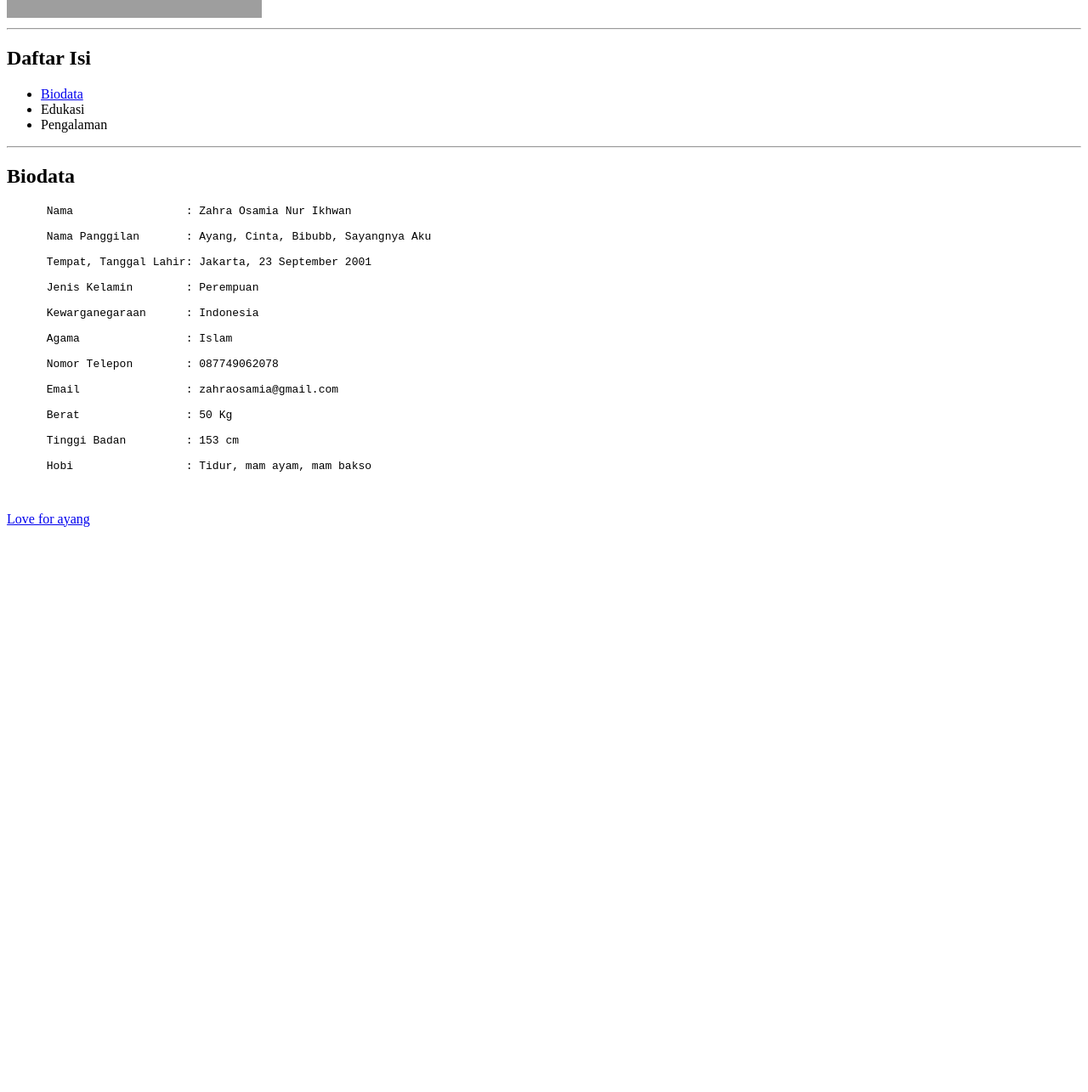
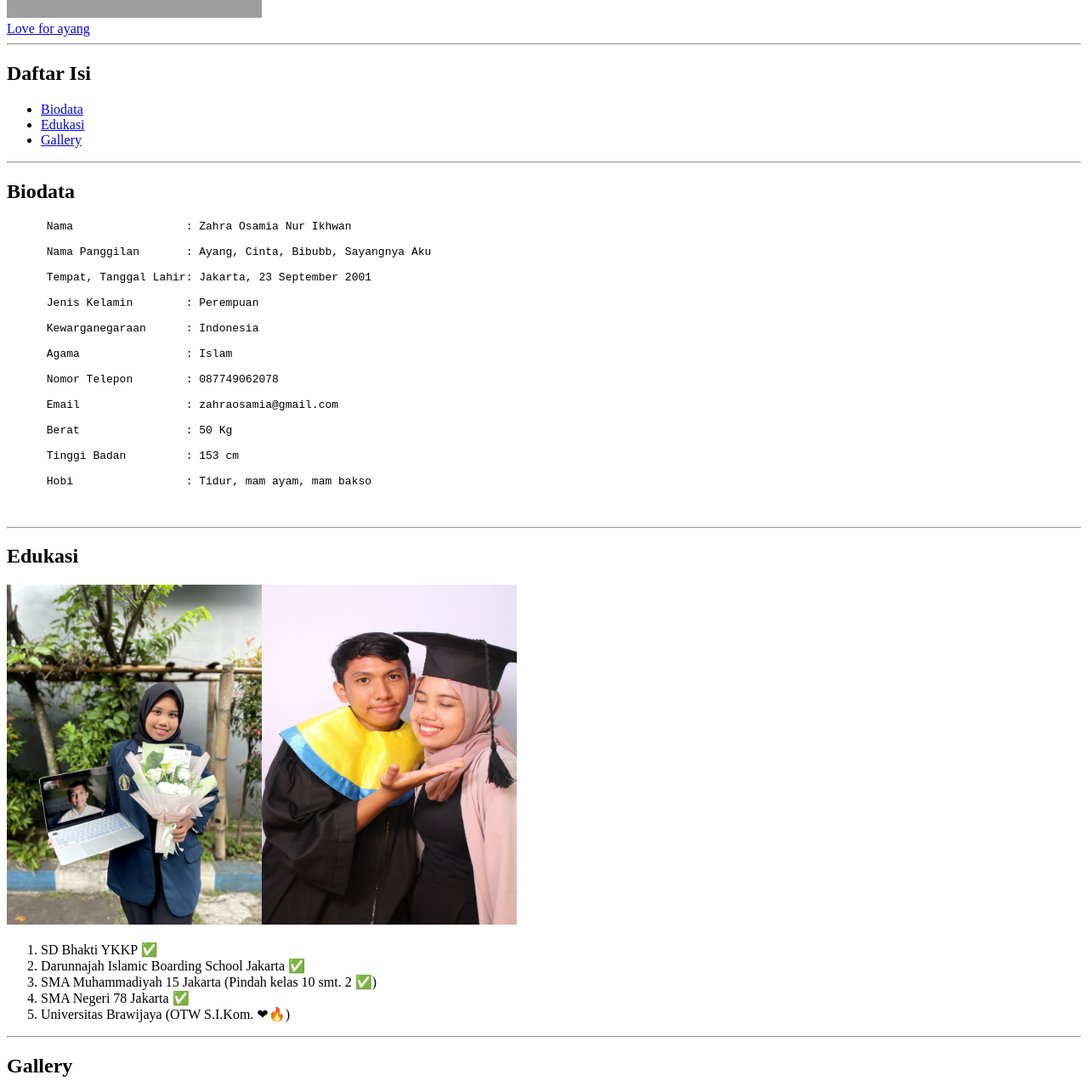
Before and after one commit to mrafizaidanm/mrafizaidanm.github.io, a plain HTML site: page index.html in a window 1280 px wide. Shown: the part 460-1745 px from the top of the page at 85% size. Before the commit the page ends 1088 px from the top, so only its background shows below. Drawn offline with Linux system fonts and the light colour scheme; grey boxes are pictures that could not be loaded.

Commit message:
Update index.html

```diff
--- a/index.html
+++ b/index.html
@@ -6,13 +6,14 @@
 
   <body>
     <h1>My Love, Zahra Osamia &#129419;</h1>
-    <img src="IMG_3935.jpg" alt="Portrait Ayangku" style="width:300px;height:400px">
+    <img src="IMG_3935.jpg" alt="Portrait Ayangku" style="width:300px;height:400px"><br>
+    <a href="index3.html">Love for ayang</a>
     <hr>
     <h2 id="daftarisi">Daftar Isi</h2>
     <ul>
       <li><a href="#biodata">Biodata</a></li>
-      <li><a>Edukasi</a></li>
-      <li><a>Pengalaman</a></li>
+      <li><a href="#edukasi">Edukasi</a></li>
+      <li><a href="#gallery">Gallery</a></li>
     </ul>
     <hr>
     <h2 id="biodata">Biodata</h2>
@@ -31,6 +32,19 @@
       Hobi                 : Tidur, mam ayam, mam bakso<br>
       </pre>
     </p>
-    <a href="index3.html">Love for ayang</a>
+    <hr>
+    <h2 id="edukasi">Edukasi</h2>
+    <img src="foto ayang sempro.jpg" alt="Istriku Sempro" style="width:300px;height:400px"><img src="WhatsApp Image 2023-11-15 at 16.29.35_0d18aa0e.jpg" alt="Istriku OTW WISUDA" style="width:300px;height:400px"><br>
+    <ol>
+      <li><a>SD Bhakti YKKP &#9989;</a></li>
+      <li><a>Darunnajah Islamic Boarding School Jakarta &#9989;</a></li>
+      <li><a>SMA Muhammadiyah 15 Jakarta (Pindah kelas 10 smt. 2 &#9989;)</a></li>
+      <li><a>SMA Negeri 78 Jakarta &#9989;</a></li>
+      <li><a>Universitas Brawijaya (OTW S.I.Kom. &#10084;&#128293)</a></li>
+    </ol>
+    <hr>
+    <h2 id="gallery">Gallery</h2>
+    <img src="WhatsApp Image 2023-11-15 at 17.15.48_560dc428.jpg" alt="WhatsApp Image 2023-11-15 at 17.15.48_560dc428.jpg" style="width:300px;height:400px"><img src="WhatsApp Image 2023-11-15 at 17.15.48_99b62fec.jpg" alt="WhatsApp Image 2023-11-15 at 17.15.48_99b62fec.jpg" style="width:300px;height:400px"><img src="WhatsApp Image 2023-11-15 at 17.15.49_02152ff4.jpg" alt="WhatsApp Image 2023-11-15 at 17.15.49_02152ff4.jpg" style="width:300px;height:400px"><img src="WhatsApp Image 2023-11-15 at 17.15.49_5df3d875.jpg" alt="WhatsApp Image 2023-11-15 at 17.15.49_5df3d875.jpg" style="width:300px;height:400px"><br>
+    <img src="WhatsApp Image 2023-11-15 at 17.16.27_ab0520b4.jpg" alt="WhatsApp Image 2023-11-15 at 17.16.27_ab0520b4.jpg" style="width:300px;height:400px"><img src="WhatsApp Image 2023-11-15 at 17.17.42_c6fc2b70.jpg" alt="WhatsApp Image 2023-11-15 at 17.17.42_c6fc2b70.jpg" style="width:300px;height:400px"><img src="WhatsApp Image 2023-11-15 at 17.17.43_94669f9b.jpg" alt="WhatsApp Image 2023-11-15 at 17.17.43_94669f9b.jpg" style="width:300px;height:400px"><img src="WhatsApp Image 2023-11-15 at 17.18.13_1fa8c562.jpg" alt="WhatsApp Image 2023-11-15 at 17.18.13_1fa8c562.jpg" style="width:300px;height:400px"><br>
   </body>
 </html>
```
